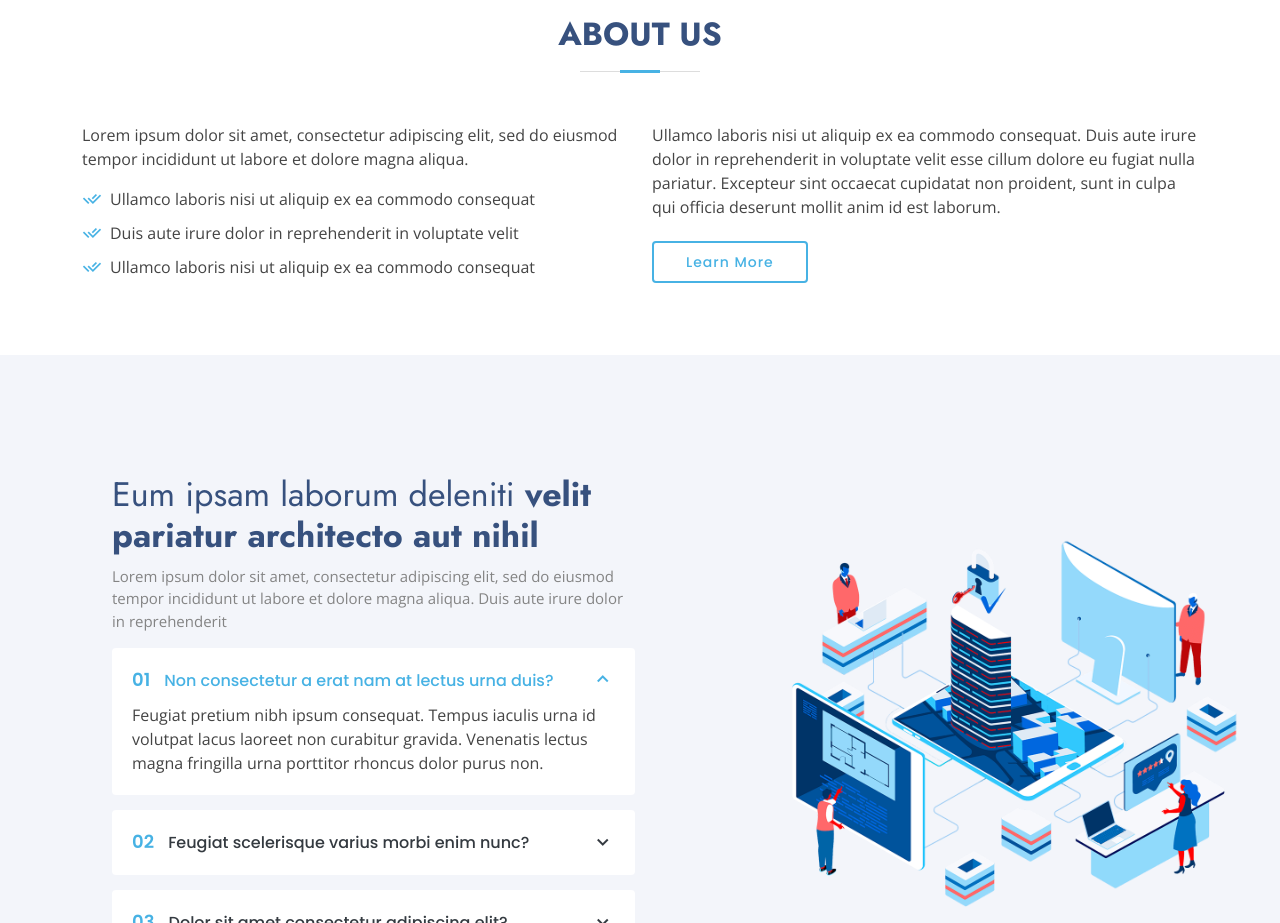
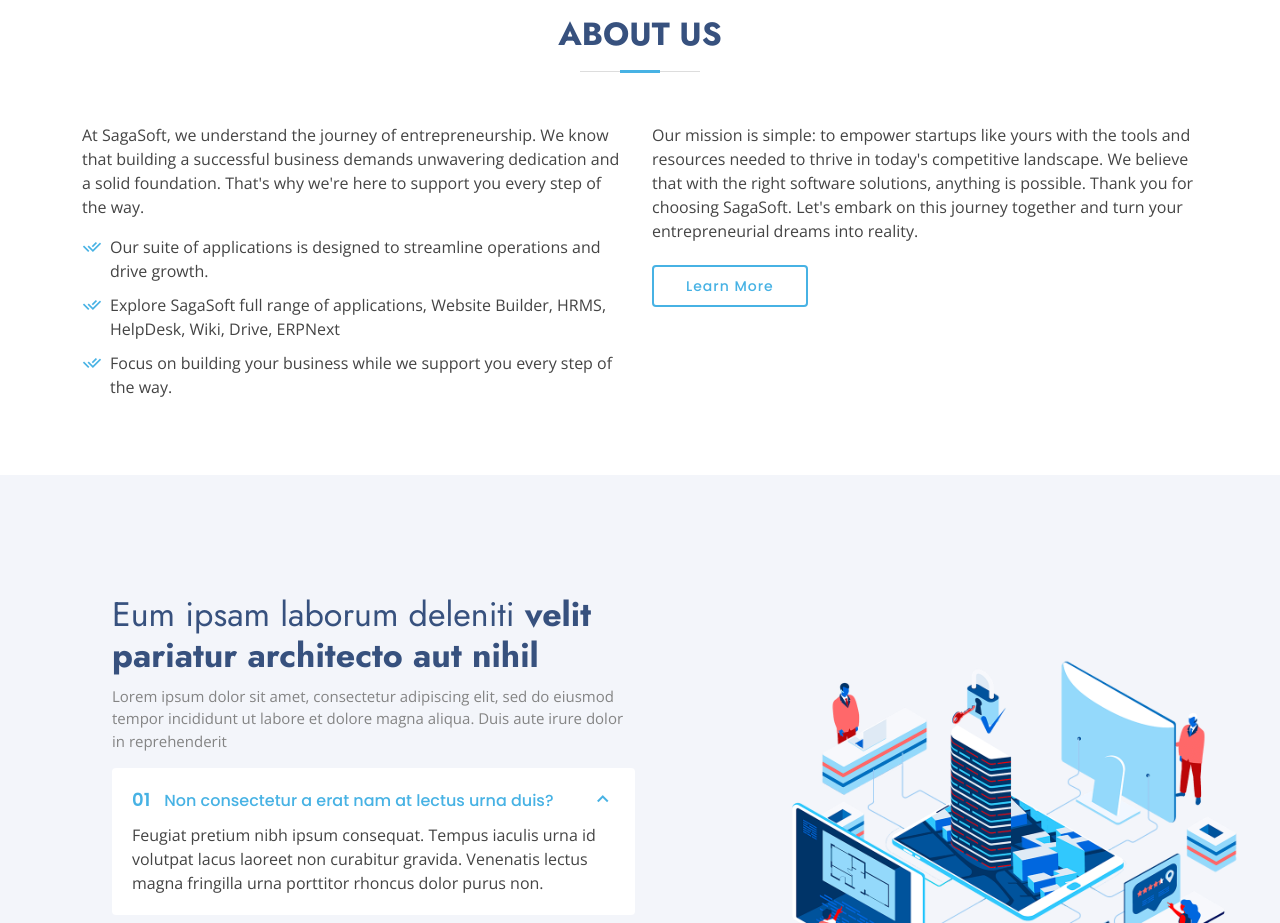
Before and after one commit to ethirajit/sagasoft, a plain HTML site: page index.html in a window 1280 px wide. Shown: the part 780-1703 px from the top of the page. Drawn offline with nearby package versions, Linux system fonts and the light colour scheme.

Commit message:
Updated About Us page

```diff
--- a/index.html
+++ b/index.html
@@ -150,20 +150,21 @@
         <div class="row content">
           <div class="col-lg-6">
             <p>
-              Lorem ipsum dolor sit amet, consectetur adipiscing elit, sed do eiusmod tempor incididunt ut labore et dolore
-              magna aliqua.
+              At SagaSoft, we understand the journey of entrepreneurship. We know that building a successful business demands unwavering dedication and a solid foundation.
+              That's why we're here to support you every step of the way.
             </p>
             <ul>
-              <li><i class="ri-check-double-line"></i> Ullamco laboris nisi ut aliquip ex ea commodo consequat</li>
-              <li><i class="ri-check-double-line"></i> Duis aute irure dolor in reprehenderit in voluptate velit</li>
-              <li><i class="ri-check-double-line"></i> Ullamco laboris nisi ut aliquip ex ea commodo consequat</li>
+              <li><i class="ri-check-double-line"></i> Our suite of applications is designed to streamline operations and drive growth.</li>
+              <li><i class="ri-check-double-line"></i> Explore SagaSoft full range of applications, Website Builder, HRMS, HelpDesk, Wiki, Drive, ERPNext</li>
+              <li><i class="ri-check-double-line"></i> Focus on building your business while we support you every step of the way.</li>
             </ul>
           </div>
           <div class="col-lg-6 pt-4 pt-lg-0">
             <p>
-              Ullamco laboris nisi ut aliquip ex ea commodo consequat. Duis aute irure dolor in reprehenderit in voluptate
-              velit esse cillum dolore eu fugiat nulla pariatur. Excepteur sint occaecat cupidatat non proident, sunt in
-              culpa qui officia deserunt mollit anim id est laborum.
+              Our mission is simple: to empower startups like yours with the tools and resources needed to thrive in today's competitive landscape.
+              We believe that with the right software solutions, anything is possible.
+
+              Thank you for choosing SagaSoft. Let's embark on this journey together and turn your entrepreneurial dreams into reality.
             </p>
             <a href="#" class="btn-learn-more">Learn More</a>
           </div>
```
